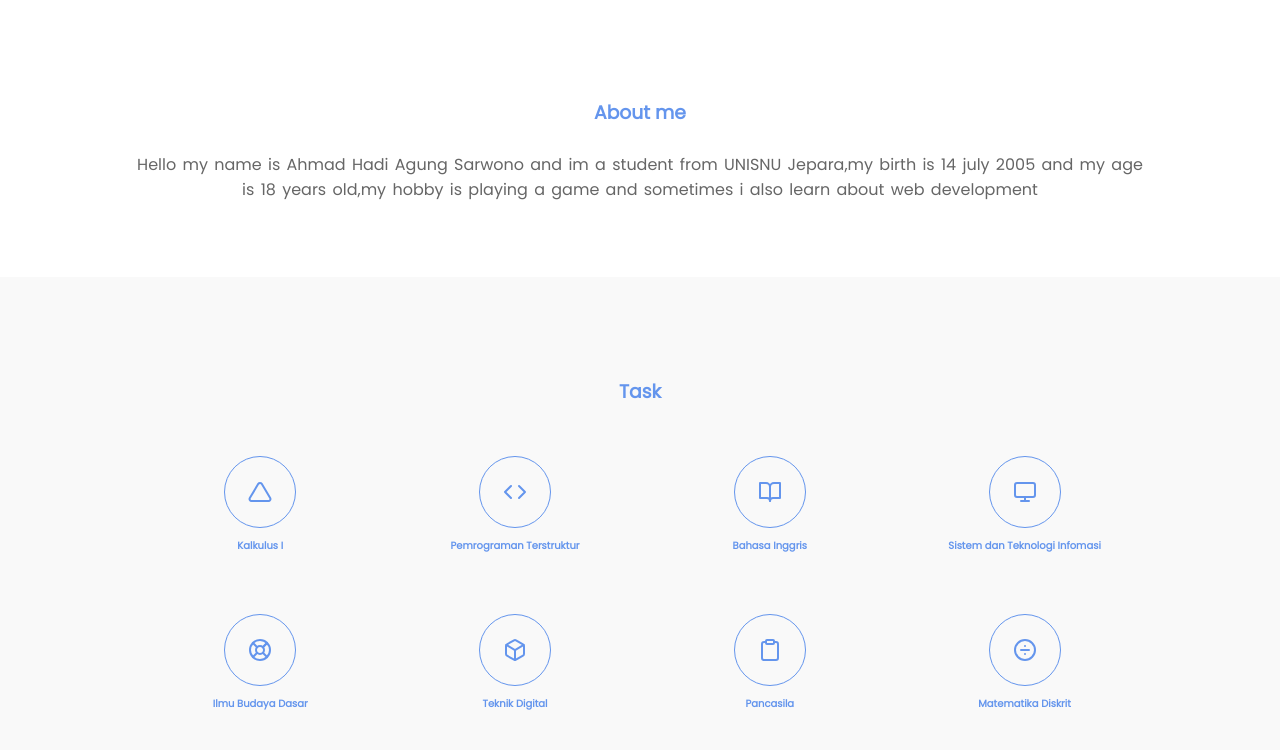
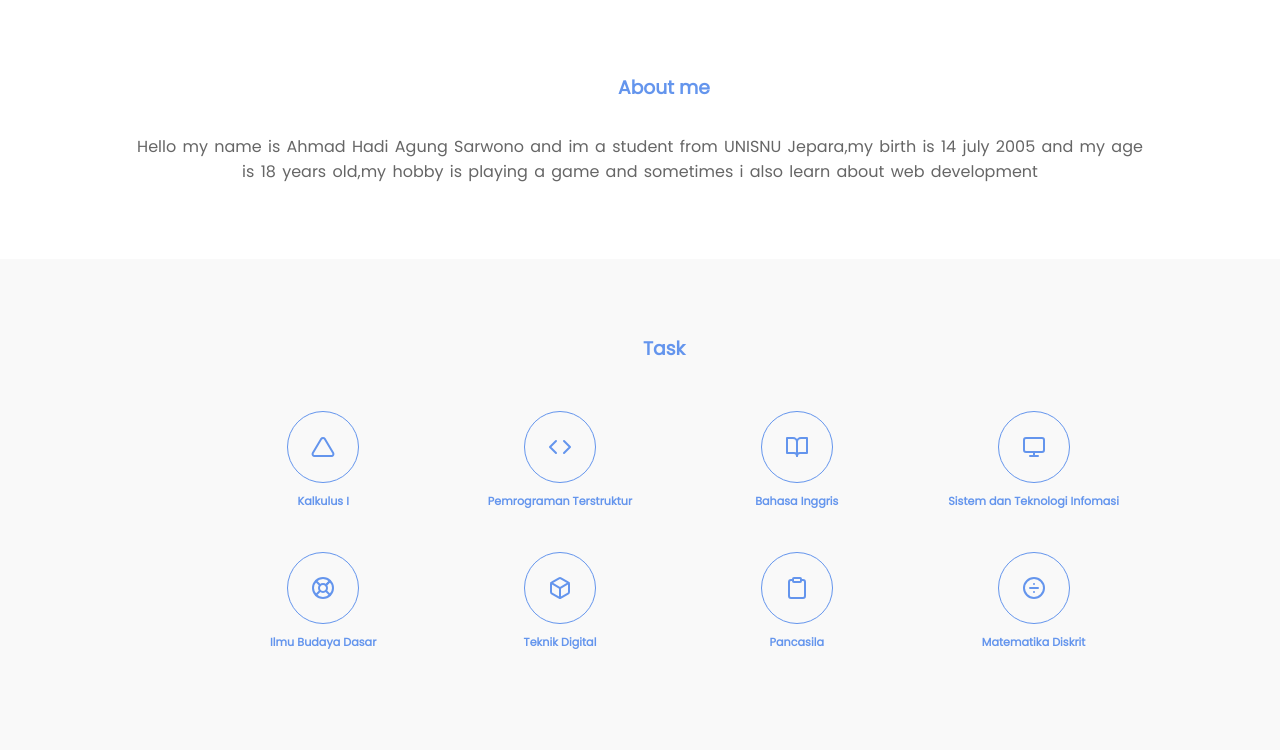
Before and after one commit to alokmakanjambu/agung, a plain HTML site: page biodata/index.html in a window 1280 px wide. Shown: the part 745-1495 px from the top of the page. Drawn offline with nearby package versions, Linux system fonts and the light colour scheme.

Commit message:
Update style.css

```diff
--- a/biodata/css/style.css
+++ b/biodata/css/style.css
@@ -86,7 +86,10 @@ section {
 }
 section h3 {
   text-align: center;
-  padding: 25px 0;
+  justify-content: center;
+  margin-bottom: 2rem;
+  margin-left: 3rem;
+  padding: 0 0;
   color: cornflowerblue;
 }
 .about p {
@@ -100,13 +103,15 @@ section h3 {
 }
 .box {
   color: cornflowerblue;
+  text-align: center;
+  justify-content: center;
 }
 .box .col-8 {
   width: 20%;
-  padding: 25px;
+  margin: 1rem;
   text-align: center;
   float: right;
-  font-size: 10px;
+  font-size: 0.7rem;
 }
 .icon {
   width: 70px;
```
